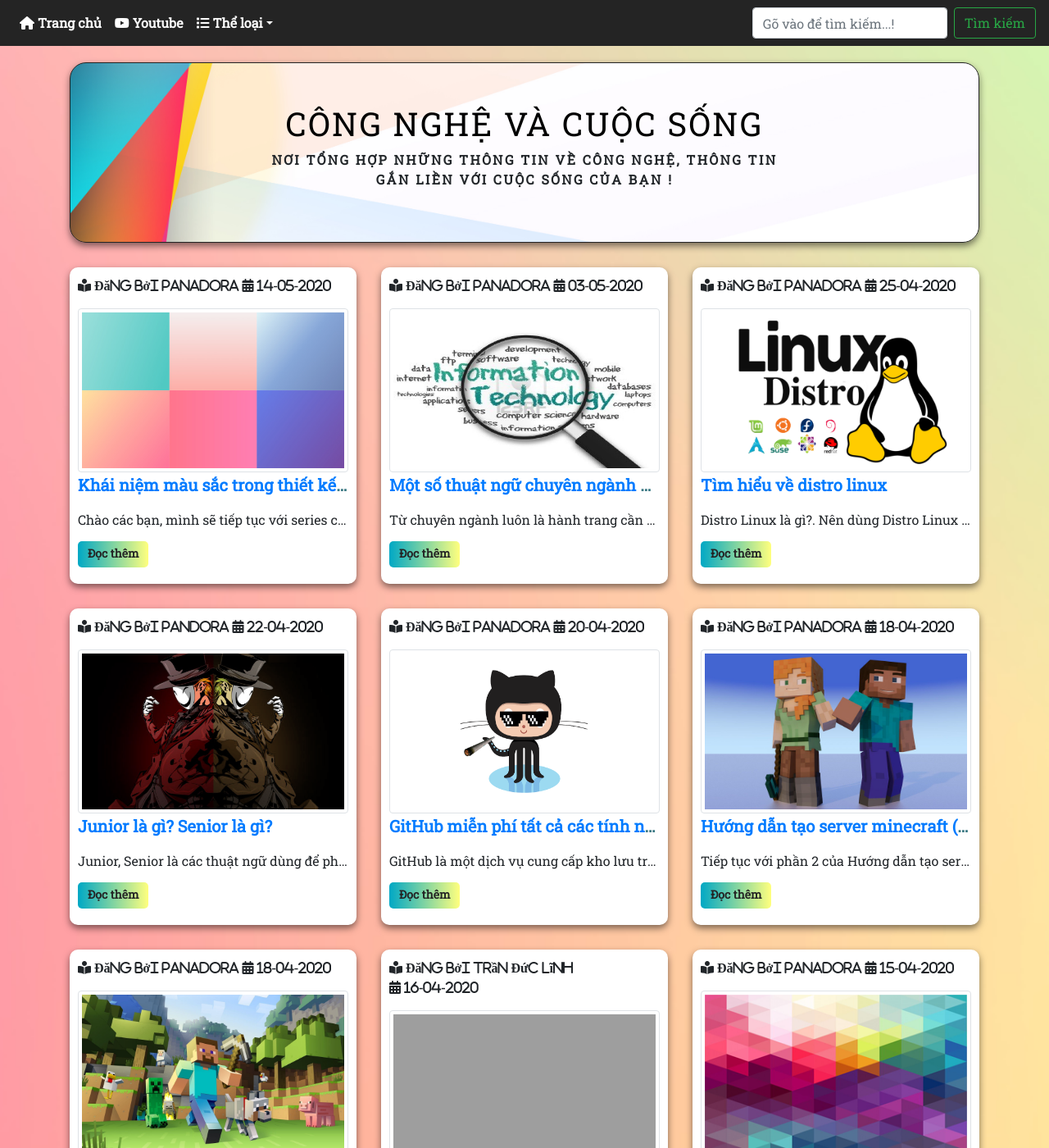
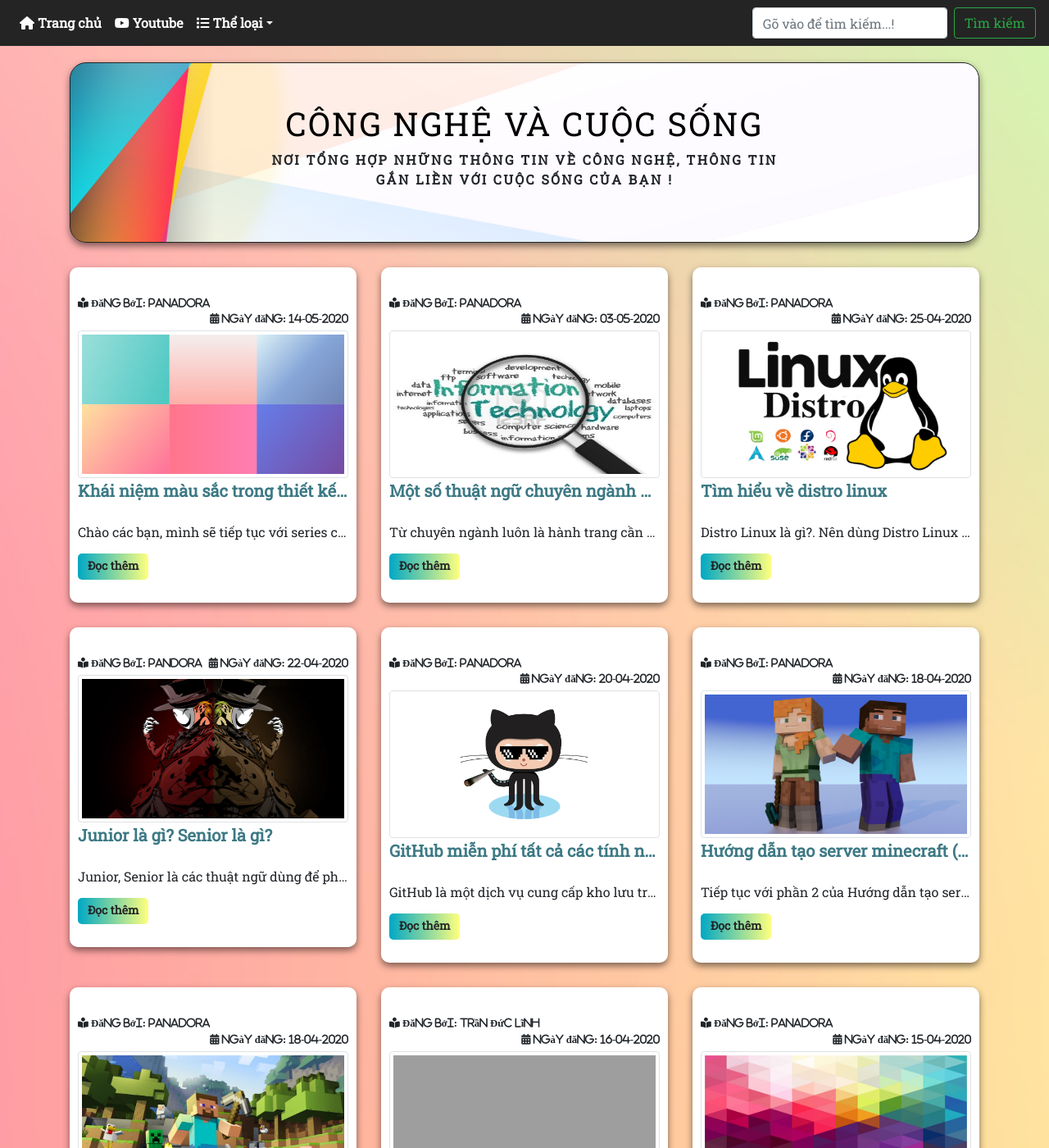
Before and after one commit to panadorado/panadora.github.io, a Jekyll site: the page built from categories/news.html, in a window 1280 px wide and 1400 px high. Shown: the whole window at 82% size. Built offline with Jekyll 4.4.1, drawn with Linux system fonts in a browser that asks for light colours; nearby versions of some CDN libraries; some of the changed text lies outside the part shown; grey boxes are pictures that could not be loaded.

Commit message:
Add files via upload

```diff
--- a/_layouts/categories.html
+++ b/_layouts/categories.html
@@ -4,29 +4,24 @@
 {% for post in site.categories[page.category] %}
     <div class="col-md-4">
 		<div class="single-blog">
-			<p class="blog-meta">
-				<i class="fas fa-book-reader"> Đăng bởi {{ post.author }}</i>
-				<span class="post-date">
-					<i class="fas fa-calendar-alt"> {{ post.date | date: "%d-%m-%Y" }}</i>
-				</span>
-			</p>
+			<br>
+			<small>
+				<span class="top-left"><i class="fas fa-book-reader"> Đăng bởi: {{ post.author }}</i></span>
+				<span class="top-right"><i class="fas fa-calendar-alt"> Ngày đăng: {{ post.date | date: "%d-%m-%Y" }}</i></span>
+			</small><br>
+			<a href="{{ post.url }}">
+				<img id="img-thumbnail" class="img-thumbnail img-hover" src="{{ site.baseurl }}/image/{{ post.thumbnail }}" style="height: 180px;" title="{{ post.title }}">
+			</a>
+			<br>
+			<a class="entry-title" href="{{ post.url }}" title="{{ post.title }}">{{ post.title }}</a>
+			<br>
+			<p class="content-SubString">{{ post.excerpt }}</p>
 
-			<a href="{{ post.url }}">
-				<img class="img-thumbnail img-hover" src="{{ site.baseurl }}/image/{{ post.thumbnail }}" style="height: 200px;">
-			</a>
+			<a href="{{ post.url }}" class="read-more-btn">Đọc thêm</a>
 
-			<p class="entry-title"><a href="{{ post.url }}">{{ post.title }}</a></p>
-
-			<p class="blog-text text-content">{{ post.excerpt }}</p>
-
-			<p>
-				<a href="{{ post.url }}" class="read-more-btn">Đọc thêm</a>
-
-				<span class="plugin-facebook">
-					<i id="fb-root"></i>
-					<i class="fb-like" data-href="{{ site.url }}/{{post.url}}" data-width="" data-layout="button_count" data-action="like" data-size="small" data-share="true"></i>
-				</span>
-			</p>
+			<div class="plugin-facebook">
+				<i class="fb-like" data-href="{{site.url}}/{{post.url}}" data-width="" data-layout="button_count" data-action="like" data-size="large" data-share="true"></i>
+			</div><br><br>
 		</div>
 	</div>
 {% endfor %}
```
